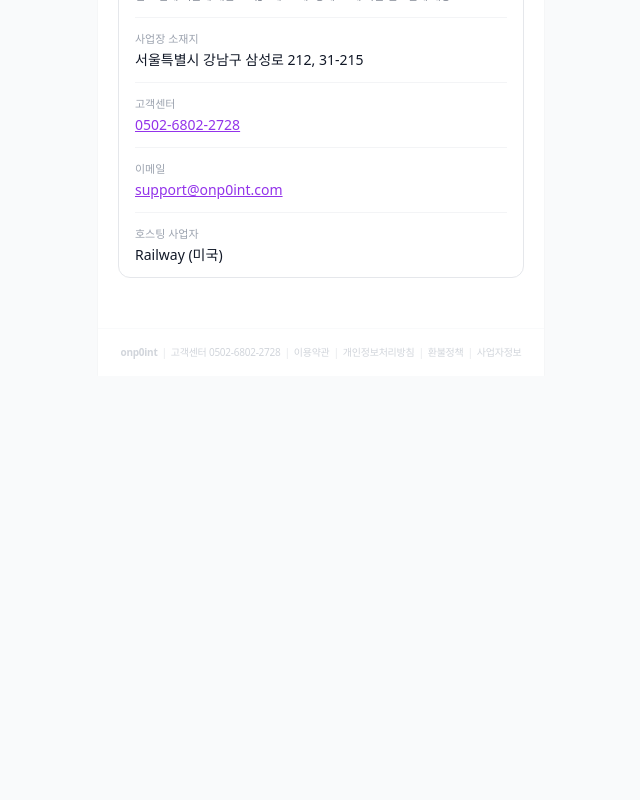
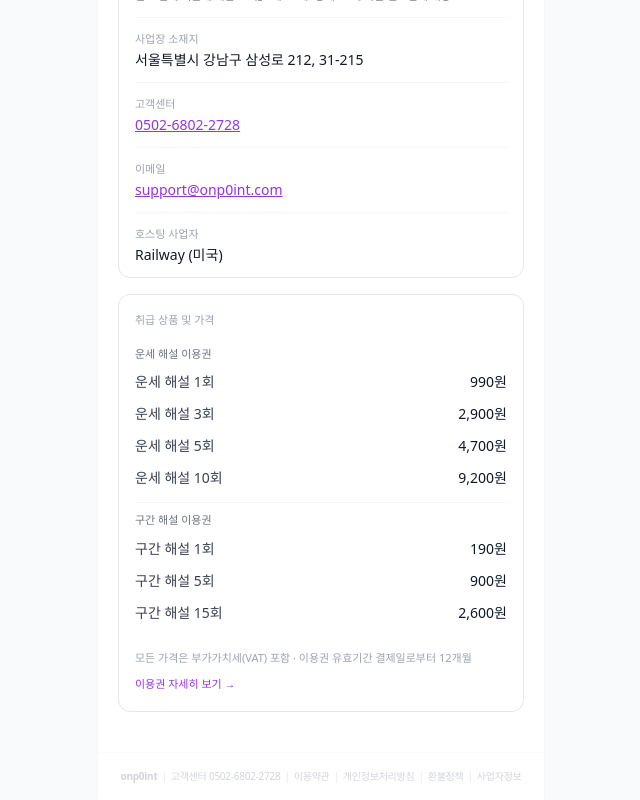
Before and after one commit to gitit36/chartpalja, a Next.js app: page /business in a window 1280 px wide. Shown: the part 424-1224 px from the top of the page, without its empty margins (319-959 px from the left). Before the commit the page ends 800 px from the top, so only its background shows below. Built offline with nearby package versions, Linux system fonts and the light colour scheme.

Commit message:
취급 상품 및 가격

```diff
--- a/src/app/(legal)/business/page.tsx
+++ b/src/app/(legal)/business/page.tsx
@@ -1,10 +1,12 @@
 import type { Metadata } from 'next'
+import Link from 'next/link'
 import { LegalPageLayout } from '@/components/LegalPageLayout'
 import { BUSINESS_INFO as B } from '@/lib/legal/business-info'
+import { CHART_PRODUCTS, PERIOD_PRODUCTS, formatPrice } from '@/lib/payment/products'
 
 export const metadata: Metadata = {
   title: '사업자 정보 | 차트팔자',
-  description: '차트팔자 운영사 사업자 정보 안내',
+  description: '차트팔자 운영사 사업자 정보 및 취급 상품 안내',
 }
 
 function Row({ label, children }: { label: string; children: React.ReactNode }) {
@@ -12,6 +14,15 @@ function Row({ label, children }: { label: string; children: React.ReactNode })
     <div className="flex flex-col gap-0.5 py-3 border-b border-gray-100 last:border-b-0">
       <span className="text-[11px] font-medium text-gray-400">{label}</span>
       <span className="text-sm text-gray-900">{children}</span>
+    </div>
+  )
+}
+
+function PriceRow({ name, price }: { name: string; price: number }) {
+  return (
+    <div className="flex items-center justify-between py-1.5 text-sm">
+      <span className="text-gray-700">{name}</span>
+      <span className="text-gray-900 tabular-nums">{formatPrice(price)}원</span>
     </div>
   )
 }
@@ -39,6 +50,35 @@ export default function BusinessPage() {
         </Row>
         <Row label="호스팅 사업자">{B.hostingProvider}</Row>
       </section>
+
+      <section className="mt-5 bg-white border border-gray-200 rounded-xl px-4 py-4">
+        <h2 className="text-[11px] font-medium text-gray-400 mb-2">취급 상품 및 가격</h2>
+
+        <div className="divide-y divide-gray-100">
+          <div className="py-2">
+            <p className="text-[11px] text-gray-500 mb-1">운세 해설 이용권</p>
+            {CHART_PRODUCTS.map(p => (
+              <PriceRow key={p.code} name={p.name} price={p.price} />
+            ))}
+          </div>
+          <div className="py-2">
+            <p className="text-[11px] text-gray-500 mb-1">구간 해설 이용권</p>
+            {PERIOD_PRODUCTS.map(p => (
+              <PriceRow key={p.code} name={p.name} price={p.price} />
+            ))}
+          </div>
+        </div>
+
+        <p className="mt-3 text-[11px] text-gray-400 leading-relaxed">
+          모든 가격은 부가가치세(VAT) 포함 · 이용권 유효기간 결제일로부터 12개월
+        </p>
+        <Link
+          href="/pricing"
+          className="mt-2 inline-block text-[11px] text-purple-600 hover:text-purple-700"
+        >
+          이용권 자세히 보기 →
+        </Link>
+      </section>
     </LegalPageLayout>
   )
 }
--- a/src/app/(legal)/pricing/page.tsx
+++ b/src/app/(legal)/pricing/page.tsx
@@ -22,7 +22,7 @@ export default function PricingPage() {
           <section className="mb-7">
             <h2 className="text-lg font-bold text-gray-900 mb-1.5">차트팔자 이용권</h2>
             <p className="text-sm text-gray-500 leading-relaxed">
-              사주 분석 차트는 무료로 생성되며, 종합 운세 해설과 기간 해설은 이용권으로 이용하실 수 있어요.
+              사주 분석 차트는 무료로 생성되며, 종합 운세 해설과 구간 해설은 이용권으로 이용하실 수 있어요.
             </p>
           </section>
 
@@ -53,14 +53,14 @@ export default function PricingPage() {
             <div className="mt-3 ml-1 flex items-start gap-1.5">
               <span className="text-purple-500 text-xs mt-0.5">*</span>
               <p className="text-xs text-purple-600 leading-relaxed">
-                운세 해설 1회당 기간 해설 {FREE_PERIOD_PER_CHART}회를 무료로 함께 드려요
+                운세 해설 1회당 구간 해설 {FREE_PERIOD_PER_CHART}회를 무료로 함께 드려요
               </p>
             </div>
           </section>
 
           <section className="mb-7">
             <div className="flex items-baseline justify-between mb-3">
-              <h3 className="text-base font-bold text-gray-900">기간 해설 이용권</h3>
+              <h3 className="text-base font-bold text-gray-900">구간 해설 이용권</h3>
               <span className="text-[11px] text-gray-400">VAT 포함</span>
             </div>
             <p className="text-xs text-gray-500 mb-4">
--- a/src/app/(legal)/terms/page.tsx
+++ b/src/app/(legal)/terms/page.tsx
@@ -29,7 +29,7 @@ export default function TermsPage() {
       <Ol>
         <li>&lsquo;서비스&rsquo;란 회사가 운영하는 사주 분석 차트 및 운세 해설 서비스를 말합니다.</li>
         <li>&lsquo;회원&rsquo;이란 본 약관에 동의하고 서비스에 가입한 자를 말합니다.</li>
-        <li>&lsquo;이용권&rsquo;이란 유료 결제로 운세 해설 또는 기간 해설을 이용할 수 있는 회수권을 말합니다.</li>
+        <li>&lsquo;이용권&rsquo;이란 유료 결제로 운세 해설 또는 구간 해설을 이용할 수 있는 회수권을 말합니다.</li>
       </Ol>
 
       <H2>제3조 (약관의 효력 및 변경)</H2>
--- a/src/app/api/saju/[id]/fortune/year/route.ts
+++ b/src/app/api/saju/[id]/fortune/year/route.ts
@@ -138,7 +138,7 @@ export async function GET(
       if (user) {
         const balance = await getBalance(user.id)
         if (balance.periodCredits <= 0) {
-          return NextResponse.json({ error: '기간 해설 이용권이 부족합니다.' }, { status: 402 })
+          return NextResponse.json({ error: '구간 해설 이용권이 부족합니다.' }, { status: 402 })
         }
       }
 
@@ -206,7 +206,7 @@ export async function GET(
     if (user) {
       const balance = await getBalance(user.id)
       if (balance.periodCredits <= 0) {
-        return NextResponse.json({ error: '기간 해설 이용권이 부족합니다.' }, { status: 402 })
+        return NextResponse.json({ error: '구간 해설 이용권이 부족합니다.' }, { status: 402 })
       }
     }
 
--- a/src/app/app/profile/page.tsx
+++ b/src/app/app/profile/page.tsx
@@ -101,7 +101,7 @@ export default function ProfilePage() {
                   <p className="text-2xl font-bold text-purple-700">{balance?.chartCredits ?? 0}<span className="text-sm font-medium ml-0.5">회</span></p>
                 </div>
                 <div className="bg-indigo-50 rounded-xl p-4 text-center">
-                  <p className="text-xs text-indigo-600 font-medium mb-1">기간 해설</p>
+                  <p className="text-xs text-indigo-600 font-medium mb-1">구간 해설</p>
                   <p className="text-2xl font-bold text-indigo-700">{balance?.periodCredits ?? 0}<span className="text-sm font-medium ml-0.5">회</span></p>
                 </div>
               </div>
--- a/src/components/ChartTab.tsx
+++ b/src/components/ChartTab.tsx
@@ -1110,10 +1110,10 @@ function FortuneQuoteLoader() {
 }
 
 function NoCreditModal({ type, onClose }: { type: 'chart' | 'period'; onClose: () => void }) {
-  const title = type === 'chart' ? '운세 해설 이용권이 부족해요' : '기간 해설 이용권이 부족해요'
+  const title = type === 'chart' ? '운세 해설 이용권이 부족해요' : '구간 해설 이용권이 부족해요'
   const desc = type === 'chart'
     ? '운세 해설을 보려면 이용권이 필요해요.'
-    : '연도/월별 해설을 보려면 기간 해설 이용권이 필요해요.'
+    : '연도/월별 해설을 보려면 구간 해설 이용권이 필요해요.'
   return (
     <div className="fixed inset-0 z-50 flex items-center justify-center" onClick={onClose}>
       <div className="absolute inset-0 bg-black/40" />
--- a/src/components/HamburgerMenu.tsx
+++ b/src/components/HamburgerMenu.tsx
@@ -51,7 +51,7 @@ function MenuDrawer({ onClose, router }: { onClose: () => void; router: ReturnTy
               </p>
             </div>
             <div className="bg-indigo-50 rounded-lg px-3 py-2 text-center">
-              <p className="text-[10px] text-indigo-600 font-medium">기간 해설</p>
+              <p className="text-[10px] text-indigo-600 font-medium">구간 해설</p>
               <p className="text-lg font-bold text-indigo-700">
                 {balance ? balance.periodCredits : <span className="text-gray-300">-</span>}
                 <span className="text-xs ml-0.5">회</span>
--- a/src/components/payment/OrderSummaryCard.tsx
+++ b/src/components/payment/OrderSummaryCard.tsx
@@ -22,7 +22,7 @@ export function OrderSummaryCard({ chartProduct, periodProduct, totalPrice }: Pr
             <div>
               <p className="text-sm font-semibold text-gray-900">{chartProduct.name}</p>
               {freePeriod > 0 && (
-                <p className="text-xs text-purple-600 mt-0.5">+ 기간 해설 {freePeriod}회 무료 포함</p>
+                <p className="text-xs text-purple-600 mt-0.5">+ 구간 해설 {freePeriod}회 무료 포함</p>
               )}
             </div>
             <p className="text-sm font-semibold text-gray-700">{formatPrice(chartProduct.price)}원</p>
--- a/src/components/payment/ProductSelector.tsx
+++ b/src/components/payment/ProductSelector.tsx
@@ -74,7 +74,7 @@ export function ProductSelector({ selectedChart, selectedPeriod, onSelectChart,
         <div className="mt-3 ml-1 flex items-start gap-1.5">
           <span className="text-purple-500 text-xs mt-0.5">*</span>
           <p className="text-xs text-purple-600 leading-relaxed">
-            운세 해설 1회당 기간 해설 {FREE_PERIOD_PER_CHART}회 무료 제공
+            운세 해설 1회당 구간 해설 {FREE_PERIOD_PER_CHART}회 무료 제공
           </p>
         </div>
       </div>
@@ -82,9 +82,9 @@ export function ProductSelector({ selectedChart, selectedPeriod, onSelectChart,
       <div>
         <div className="flex items-center gap-2 mb-1">
           <div className="w-1 h-4 bg-indigo-500 rounded-full" />
-          <h3 className="text-sm font-bold text-gray-800">기간 해설 추가</h3>
+          <h3 className="text-sm font-bold text-gray-800">구간 해설 추가</h3>
         </div>
-        <p className="text-xs text-gray-400 ml-3 mb-3">운세 해설 구매 시 기간 해설 무료 3회 포함</p>
+        <p className="text-xs text-gray-400 ml-3 mb-3">운세 해설 구매 시 구간 해설 무료 3회 포함</p>
         <div className="space-y-2">
           {PERIOD_PRODUCTS.map(p => (
             <ProductCard
--- a/src/lib/payment/products.ts
+++ b/src/lib/payment/products.ts
@@ -14,9 +14,9 @@ export const PRODUCTS: Record<string, Product> = {
   chart_3:   { code: 'chart_3',   type: 'chart',  name: '운세 해설 3회',  description: '운세 해설 3회를 이용할 수 있어요',  quantity: 3,  price: 2900 },
   chart_5:   { code: 'chart_5',   type: 'chart',  name: '운세 해설 5회',  description: '운세 해설 5회를 이용할 수 있어요',  quantity: 5,  price: 4700 },
   chart_10:  { code: 'chart_10',  type: 'chart',  name: '운세 해설 10회', description: '운세 해설 10회를 이용할 수 있어요', quantity: 10, price: 9200 },
-  period_1:  { code: 'period_1',  type: 'period', name: '기간 해설 1회',  description: '기간 해설 1회를 이용할 수 있어요',  quantity: 1,  price: 190 },
-  period_5:  { code: 'period_5',  type: 'period', name: '기간 해설 5회',  description: '기간 해설 5회를 이용할 수 있어요',  quantity: 5,  price: 900 },
-  period_15: { code: 'period_15', type: 'period', name: '기간 해설 15회', description: '기간 해설 15회를 이용할 수 있어요', quantity: 15, price: 2600 },
+  period_1:  { code: 'period_1',  type: 'period', name: '구간 해설 1회',  description: '구간 해설 1회를 이용할 수 있어요',  quantity: 1,  price: 190 },
+  period_5:  { code: 'period_5',  type: 'period', name: '구간 해설 5회',  description: '구간 해설 5회를 이용할 수 있어요',  quantity: 5,  price: 900 },
+  period_15: { code: 'period_15', type: 'period', name: '구간 해설 15회', description: '구간 해설 15회를 이용할 수 있어요', quantity: 15, price: 2600 },
 } as const
 
 export type ProductCode = keyof typeof PRODUCTS
```
